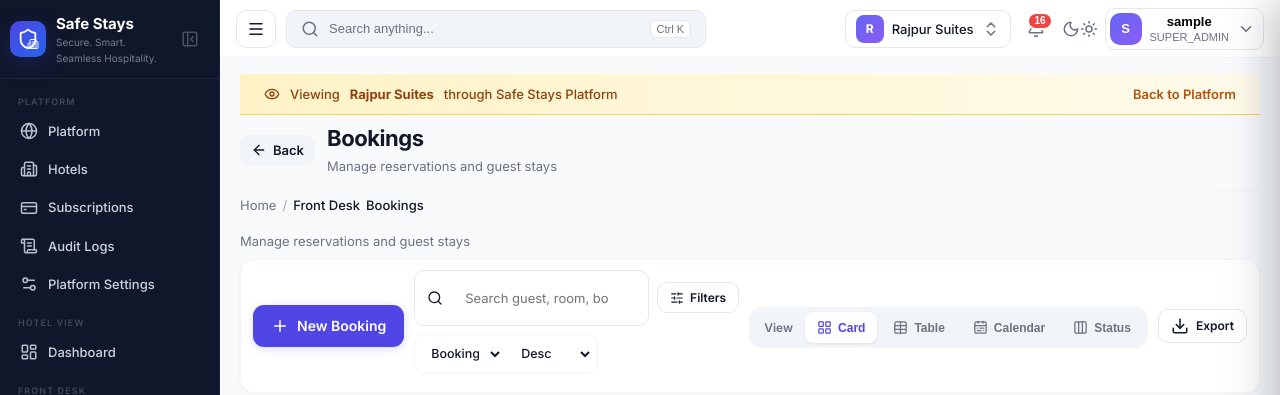
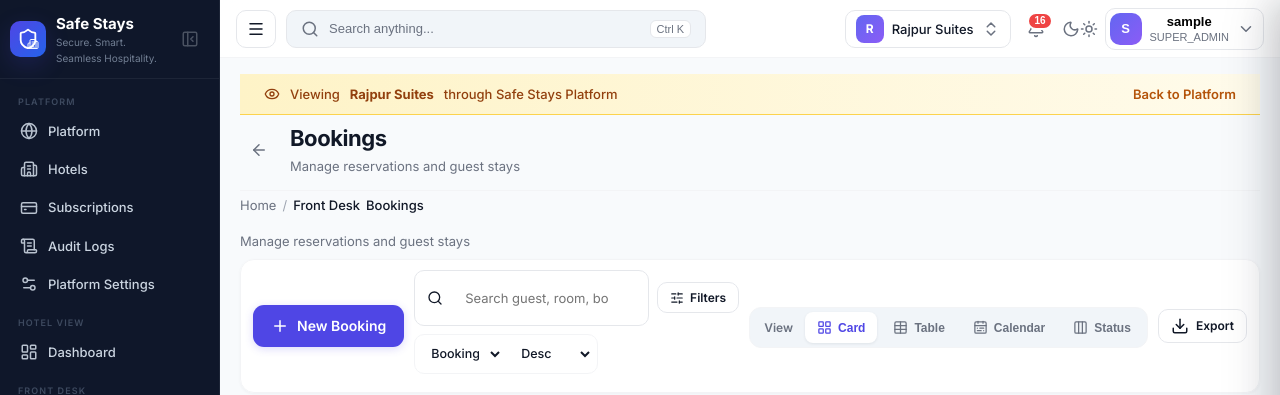
Before and after one commit to Sammy-727/Project-1, a Flask app: page /bookings in a window 1280 px wide. Shown: the top 395 px of the page. Run offline with Flask 3, Linux system fonts and the light colour scheme; the visitor is signed in with stand-in values (Sample User, id 1); data comes from the database, SQL or seed files in the repository; some libraries are stand-ins or nearby versions.

Commit message:
feat: icon-only back navigation across entire HMS
- Add reusable IconBackButton component with circular ghost styling
- Replace all '← Back' text with arrow-left icon only
- Global icon-back-button.css: 38px circle, 150ms hover transition
- Update drawer header, page header, booking wizard, notifications
- initIconBackButtons wires SSR data-nav-back to smart back navigation
- aria-label and tooltip: Go Back

Co-authored-by: Sammy-727 <Sammy-727@users.noreply.github.com>

```diff
--- a/static/css/app-drawer.css
+++ b/static/css/app-drawer.css
@@ -1,4 +1,4 @@
-/* Drawer + page navigation — always-visible Back button */
+/* Drawer + page navigation */
 
 .app-shell-drawer {
   position: fixed;
@@ -76,40 +76,6 @@ body.app-drawer-open {
   min-height: 56px;
 }
 
-.nav-back-btn,
-.drawer-nav-back,
-.page-nav-back {
-  display: inline-flex !important;
-  align-items: center;
-  gap: 6px;
-  flex-shrink: 0;
-  white-space: nowrap;
-  font-weight: 600;
-  font-size: 13px;
-  color: var(--text);
-  visibility: visible !important;
-  opacity: 1 !important;
-  min-width: 72px;
-  padding: 6px 10px;
-  border: 1px solid var(--border-light);
-  border-radius: 8px;
-  background: var(--bg-subtle);
-}
-
-.nav-back-btn:hover,
-.drawer-nav-back:hover,
-.page-nav-back:hover {
-  background: var(--border-light);
-  color: var(--text);
-}
-
-.nav-back-btn .icon,
-.drawer-nav-back .icon {
-  width: 16px;
-  height: 16px;
-  flex-shrink: 0;
-}
-
 .drawer-nav-title-wrap {
   min-width: 0;
   text-align: center;
@@ -158,7 +124,7 @@ body.app-drawer-open {
   color: var(--text);
 }
 
-/* Full-page nav bar — below topbar, above breadcrumbs */
+/* Full-page nav bar — layout in icon-back-button.css */
 .page-nav-bar {
   display: flex;
   align-items: center;
@@ -253,21 +219,6 @@ body.has-page-nav-bar .page-header .page-description {
 }
 
 @media (max-width: 480px) {
-  .nav-back-label {
-    display: inline;
-  }
-
-  .icon-back-btn .nav-back-label,
-  .drawer-nav-back.icon-back-btn .nav-back-label {
-    display: none !important;
-  }
-
-  .app-shell-drawer-head,
-  .drawer-header {
-    grid-template-columns: 40px 1fr 40px;
-    padding: 10px 12px;
-  }
-
   .drawer-header.drawer-header--with-actions {
     grid-template-columns: 36px 1fr auto 36px !important;
   }
--- /dev/null
+++ b/static/css/icon-back-button.css
@@ -0,0 +1,95 @@
+/* IconBackButton — circular ghost back control (Linear / Notion style) */
+
+.icon-back-button,
+.icon-back-btn,
+.nav-back-btn.icon-back-button,
+.drawer-nav-back.icon-back-button,
+.page-nav-back.icon-back-button,
+.screen-nav-back.icon-back-button,
+.booking-drawer-back.icon-back-button {
+  display: inline-flex;
+  align-items: center;
+  justify-content: center;
+  flex-shrink: 0;
+  width: 38px;
+  height: 38px;
+  min-width: 38px;
+  padding: 0 !important;
+  border: none;
+  border-radius: 50%;
+  background: transparent;
+  color: var(--text-muted, #64748b);
+  cursor: pointer;
+  transition: background 0.15s ease, color 0.15s ease, transform 0.15s ease;
+}
+
+.icon-back-button:hover,
+.icon-back-btn:hover,
+.nav-back-btn.icon-back-button:hover,
+.drawer-nav-back.icon-back-button:hover,
+.page-nav-back.icon-back-button:hover,
+.screen-nav-back.icon-back-button:hover,
+.booking-drawer-back.icon-back-button:hover {
+  background: var(--bg-subtle, #f1f5f9);
+  color: var(--text, #0f172a);
+}
+
+.icon-back-button:active,
+.icon-back-btn:active {
+  transform: scale(0.96);
+}
+
+.icon-back-button:focus {
+  outline: none;
+}
+
+.icon-back-button:focus-visible,
+.icon-back-btn:focus-visible {
+  outline: 2px solid color-mix(in srgb, var(--primary, #4f46e5) 55%, transparent);
+  outline-offset: 2px;
+}
+
+.icon-back-button .icon,
+.icon-back-btn .icon {
+  width: 18px;
+  height: 18px;
+  flex-shrink: 0;
+}
+
+.icon-back-button .nav-back-label,
+.icon-back-btn .nav-back-label,
+.screen-nav-back .nav-back-label {
+  display: none !important;
+}
+
+/* Page / screen nav bars */
+.page-nav-bar,
+.screen-nav-bar {
+  display: flex;
+  align-items: center;
+  gap: 12px;
+  padding: 10px 0 14px;
+  margin-bottom: 4px;
+  border-bottom: 1px solid var(--border-light, #e8ecf1);
+}
+
+.screen-nav-title,
+.page-nav-title-wrap {
+  min-width: 0;
+  flex: 1;
+}
+
+.screen-nav-title h1,
+.page-nav-title {
+  margin: 0;
+  font-size: 22px;
+  font-weight: 700;
+  letter-spacing: -0.02em;
+  line-height: 1.2;
+}
+
+.screen-nav-title p,
+.page-nav-subtitle {
+  margin: 4px 0 0;
+  font-size: 13px;
+}
--- a/static/css/room-drawer.css
+++ b/static/css/room-drawer.css
@@ -104,19 +104,6 @@
   white-space: nowrap;
 }
 
-.icon-back-btn {
-  min-width: 36px !important;
-  width: 36px;
-  height: 36px;
-  padding: 0 !important;
-  justify-content: center;
-  border-radius: 10px;
-}
-
-.icon-back-btn .nav-back-label {
-  display: none !important;
-}
-
 .drawer-header--with-actions {
   grid-template-columns: 40px 1fr auto 40px !important;
 }
--- a/static/css/style.css
+++ b/static/css/style.css
@@ -1232,10 +1232,6 @@ input:focus, select:focus, textarea:focus {
 
 .booking-drawer-back {
   flex-shrink: 0;
-  display: inline-flex;
-  align-items: center;
-  gap: 4px;
-  font-weight: 600;
 }
 
 .booking-drawer-header h2 { margin: 0 0 4px; font-size: 22px; }
--- a/static/js/booking/BookingDrawer.js
+++ b/static/js/booking/BookingDrawer.js
@@ -54,8 +54,8 @@ export class BookingDrawer {
 
     this.drawer.innerHTML = `
       <div class="booking-drawer-header${this.embedded ? ' booking-drawer-header-embedded' : ''}">
-        <button type="button" class="btn btn-ghost btn-sm booking-drawer-back" id="bkBackHeaderBtn" hidden aria-label="Go back">
-          <i data-lucide="arrow-left" class="icon"></i> Back
+        <button type="button" class="icon-back-button booking-drawer-back" id="bkBackHeaderBtn" hidden aria-label="Go Back" title="Go Back">
+          <i data-lucide="arrow-left" class="icon" aria-hidden="true"></i>
         </button>
         <div class="booking-drawer-header-center">
           <h2>New Booking</h2>
@@ -102,7 +102,9 @@ export class BookingDrawer {
       </div>
 
       <div class="booking-drawer-footer">
-        <button type="button" class="btn btn-secondary" id="bkPrevBtn" hidden>Back</button>
+        <button type="button" class="icon-back-button" id="bkPrevBtn" hidden aria-label="Go Back" title="Go Back">
+          <i data-lucide="arrow-left" class="icon" aria-hidden="true"></i>
+        </button>
         <button type="button" class="btn btn-primary" id="bkNextBtn">Continue</button>
         <button type="button" class="btn btn-success" id="bkConfirmBtn" hidden>
           <span class="bk-confirm-label">Confirm Booking</span>
--- a/static/js/notifications/NotificationDrawer.js
+++ b/static/js/notifications/NotificationDrawer.js
@@ -1,3 +1,4 @@
+import { normalizeIconBackButton } from '../shared/IconBackButton.js';
 import { NotificationCard } from './NotificationCard.js';
 import { GROUP_ORDER, filterNotifications, groupNotifications } from './NotificationService.js';
 
@@ -14,6 +15,7 @@ export class NotificationDrawer {
     this.tabsEl = panelEl?.querySelector('[data-notification-tabs]');
     this.closeBtn = panelEl?.querySelector('[data-notification-close]');
     this.backBtn = panelEl?.querySelector('[data-notification-back]');
+    normalizeIconBackButton(this.backBtn);
     this.clearBtn = panelEl?.querySelector('[data-notification-clear]');
     this.markAllBtn = panelEl?.querySelector('[data-notification-mark-all]');
     this.retryBtn = panelEl?.querySelector('[data-notification-retry]');
--- a/static/js/shared/IconBackButton.js
+++ b/static/js/shared/IconBackButton.js
@@ -1,8 +1,49 @@
 /**
- * Icon-only back button for drawer headers.
+ * IconBackButton — reusable circular icon-only back control.
+ * Use everywhere instead of text "Back" buttons.
  */
-import { BackButton } from '../navigation/BackButton.js';
 
-export function IconBackButton({ onClick, className = 'drawer-nav-back icon-back-btn' } = {}) {
-  return BackButton({ onClick, className, iconOnly: true });
+const DEFAULT_LABEL = 'Go Back';
+
+export function IconBackButton({
+  onClick,
+  className = 'icon-back-button',
+  title = DEFAULT_LABEL,
+} = {}) {
+  const btn = document.createElement('button');
+  btn.type = 'button';
+  btn.className = className;
+  btn.setAttribute('aria-label', title);
+  btn.title = title;
+  btn.innerHTML = '<i data-lucide="arrow-left" class="icon" aria-hidden="true"></i>';
+  btn.addEventListener('click', (e) => {
+    e.preventDefault();
+    onClick?.(e);
+  });
+  return btn;
 }
+
+/** Normalize an existing SSR button to icon-only circular style */
+export function normalizeIconBackButton(el, title = DEFAULT_LABEL) {
+  if (!el) return el;
+  el.classList.add('icon-back-button');
+  el.setAttribute('aria-label', title);
+  el.title = title;
+  el.innerHTML = '<i data-lucide="arrow-left" class="icon" aria-hidden="true"></i>';
+  window.refreshIcons?.(el);
+  return el;
+}
+
+/** Normalize + bind click handler once */
+export function bindIconBackButton(el, onClick, title = DEFAULT_LABEL) {
+  if (!el) return el;
+  normalizeIconBackButton(el, title);
+  if (!el.dataset.backBound) {
+    el.dataset.backBound = '1';
+    el.addEventListener('click', (e) => {
+      e.preventDefault();
+      onClick?.(e);
+    });
+  }
+  return el;
+}
--- a/static/js/shared/navigation/BackButton.js
+++ b/static/js/shared/navigation/BackButton.js
@@ -1,33 +1,22 @@
 /**
- * Reusable Back button with Lucide arrow-left icon.
+ * @deprecated Use IconBackButton from '../IconBackButton.js'
  */
-export function BackButton({
-  onClick,
-  className = 'nav-back-btn btn btn-ghost btn-sm',
-  label = 'Back',
-  iconOnly = false,
-} = {}) {
-  const btn = document.createElement('button');
-  btn.type = 'button';
-  btn.className = className;
-  btn.setAttribute('aria-label', 'Go back');
-  btn.title = 'Go back';
-  if (iconOnly) {
-    btn.innerHTML = '<i data-lucide="arrow-left" class="icon"></i>';
-  } else {
-    btn.innerHTML = `<i data-lucide="arrow-left" class="icon"></i> <span class="nav-back-label">${label}</span>`;
-  }
-  btn.addEventListener('click', (e) => {
-    e.preventDefault();
-    onClick?.();
-  });
-  return btn;
+import { IconBackButton, bindIconBackButton } from '../IconBackButton.js';
+
+export function BackButton({ onClick, className = 'icon-back-button', label, iconOnly = true } = {}) {
+  void label;
+  void iconOnly;
+  return IconBackButton({ onClick, className });
 }
 
 export function mountBackButton(container, options = {}) {
-  if (!container || container.querySelector('.nav-back-btn')) return container?.querySelector('.nav-back-btn');
-  const btn = BackButton(options);
+  if (!container || container.querySelector('.icon-back-button')) {
+    return container?.querySelector('.icon-back-button');
+  }
+  const btn = IconBackButton(options);
   container.insertBefore(btn, container.firstChild);
   window.refreshIcons?.(container);
   return btn;
 }
+
+export { bindIconBackButton };
--- a/static/js/shared/navigation/DrawerHeader.js
+++ b/static/js/shared/navigation/DrawerHeader.js
@@ -17,7 +17,7 @@ export class DrawerHeader {
     this.root.className = 'app-shell-drawer-head drawer-header';
 
     this.backBtn = IconBackButton({
-      className: 'drawer-nav-back icon-back-btn btn btn-ghost btn-sm',
+      className: 'icon-back-button drawer-nav-back',
       onClick: () => this.onBack?.(),
     });
 
@@ -84,7 +84,7 @@ export class DrawerHeader {
   }
 }
 
-/** @deprecated use BackButton */
+/** @deprecated use IconBackButton */
 export function createBackButton(opts) {
   return IconBackButton(opts);
 }
--- a/static/js/shared/navigation/PageHeader.js
+++ b/static/js/shared/navigation/PageHeader.js
@@ -1,8 +1,8 @@
-import { BackButton } from './BackButton.js';
+import { IconBackButton } from '../IconBackButton.js';
 import { useSmartBackNavigation } from './useSmartBackNavigation.js';
 
 /**
- * Full-page header: [← Back] Page Title — inserted below topbar, above breadcrumbs.
+ * Full-page header: [←] Page Title — inserted below topbar, above breadcrumbs.
  */
 export class PageHeader {
   constructor({ title, subtitle = '', dirtyRoot = null, mountBefore = null } = {}) {
@@ -22,8 +22,8 @@ export class PageHeader {
 
   render() {
     this.el.innerHTML = '';
-    const back = BackButton({
-      className: 'nav-back-btn btn btn-ghost btn-sm page-nav-back',
+    const back = IconBackButton({
+      className: 'icon-back-button page-nav-back',
       onClick: () => useSmartBackNavigation({ dirtyRoot: this.dirtyRoot || document.querySelector('[data-page-nav-dirty]') }),
     });
     const titleWrap = document.createElement('div');
@@ -53,7 +53,7 @@ export function initPageHeaders(root = document) {
   const content = root.querySelector('.content-inner');
   if (!content || content.dataset.pageNavInit) return;
   if (content.querySelector('.page-header[data-nav-skip]')) return;
-  if (content.querySelector('.page-nav-bar')) return;
+  if (content.querySelector('.page-nav-bar, .screen-nav-bar')) return;
   content.dataset.pageNavInit = '1';
 
   const titleEl = root.querySelector('.page-title, .page-header h1, h1');
@@ -61,7 +61,7 @@ export function initPageHeaders(root = document) {
   const title = titleEl?.textContent?.trim() || document.title.split('—')[0].trim() || 'Page';
   const subtitle = descEl?.textContent?.trim() || '';
 
-  if (content.querySelector('.page-nav-bar')) return;
+  if (content.querySelector('.page-nav-bar, .screen-nav-bar')) return;
 
   new PageHeader({
     title,
--- /dev/null
+++ b/static/js/shared/navigation/initIconBackButtons.js
@@ -0,0 +1,27 @@
+import { bindIconBackButton, normalizeIconBackButton } from '../IconBackButton.js';
+import { useSmartBackNavigation } from './useSmartBackNavigation.js';
+
+/** Wire SSR back buttons and normalize any legacy "← Back" controls */
+export function initIconBackButtons(root = document) {
+  root.querySelectorAll('[data-nav-back], .screen-nav-back').forEach((el) => {
+    bindIconBackButton(el, () => useSmartBackNavigation({
+      dirtyRoot: root.querySelector('[data-page-nav-dirty]'),
+    }));
+  });
+
+  root.querySelectorAll('[data-notification-back]').forEach((el) => {
+    normalizeIconBackButton(el);
+  });
+
+  root.querySelectorAll('.booking-drawer-back, #bkBackHeaderBtn').forEach((el) => {
+    normalizeIconBackButton(el);
+  });
+
+  root.querySelectorAll('.drawer-nav-back, .page-nav-back, .nav-back-btn').forEach((el) => {
+    if (!el.classList.contains('icon-back-button')) {
+      normalizeIconBackButton(el);
+    }
+  });
+}
+
+document.addEventListener('DOMContentLoaded', () => initIconBackButtons());
--- a/templates/base.html
+++ b/templates/base.html
@@ -16,6 +16,7 @@
     <link href="{{ url_for('static', filename='css/images.css') }}" rel="stylesheet">
     <link href="{{ url_for('static', filename='css/premium.css') }}" rel="stylesheet">
     <link href="{{ url_for('static', filename='css/enterprise.css') }}" rel="stylesheet">
+    <link href="{{ url_for('static', filename='css/icon-back-button.css') }}" rel="stylesheet">
     <link href="{{ url_for('static', filename='css/app-drawer.css') }}" rel="stylesheet">
     <link href="{{ url_for('static', filename='css/room-drawer.css') }}" rel="stylesheet">
     <link href="{{ url_for('static', filename='css/entity-views.css') }}" rel="stylesheet">
@@ -250,8 +251,8 @@
 
 <aside class="notification-drawer" id="notificationDrawer" aria-label="Notifications and alerts" aria-hidden="true">
     <header class="notification-drawer-head">
-        <button type="button" class="drawer-nav-back btn btn-ghost btn-sm" data-notification-back aria-label="Go back">
-            <i data-lucide="arrow-left" class="icon"></i> Back
+        <button type="button" class="icon-back-button drawer-nav-back" data-notification-back aria-label="Go Back" title="Go Back">
+            <i data-lucide="arrow-left" class="icon" aria-hidden="true"></i>
         </button>
         <h2><i data-lucide="bell-ring" class="icon"></i> Notifications &amp; Alerts</h2>
         <div class="notification-drawer-actions">
@@ -308,6 +309,7 @@ window.__HMS_META__ = {
   role: {{ current_user.role|tojson }}
 };
 </script>
+<script type="module" src="{{ url_for('static', filename='js/shared/navigation/initIconBackButtons.js') }}"></script>
 <script type="module" src="{{ url_for('static', filename='js/AppDrawer.js') }}"></script>
 <script type="module" src="{{ url_for('static', filename='js/shared/navigation/PageHeader.js') }}"></script>
 <script type="module" src="{{ url_for('static', filename='js/notifications/index.js') }}"></script>
--- a/templates/macros/ui.html
+++ b/templates/macros/ui.html
@@ -16,8 +16,8 @@
 
 {% macro nav_screen_header(title, subtitle='') %}
 <div class="screen-nav-bar" data-page-nav data-nav-title="{{ title }}">
-  <button type="button" class="screen-nav-back btn btn-ghost btn-sm" data-nav-back aria-label="Go back">
-    {{ icon('arrow-left', 16) }} Back
+  <button type="button" class="icon-back-button screen-nav-back" data-nav-back aria-label="Go Back" title="Go Back">
+    {{ icon('arrow-left', 18) }}
   </button>
   <div class="screen-nav-title">
     <h1>{{ title }}</h1>
```
